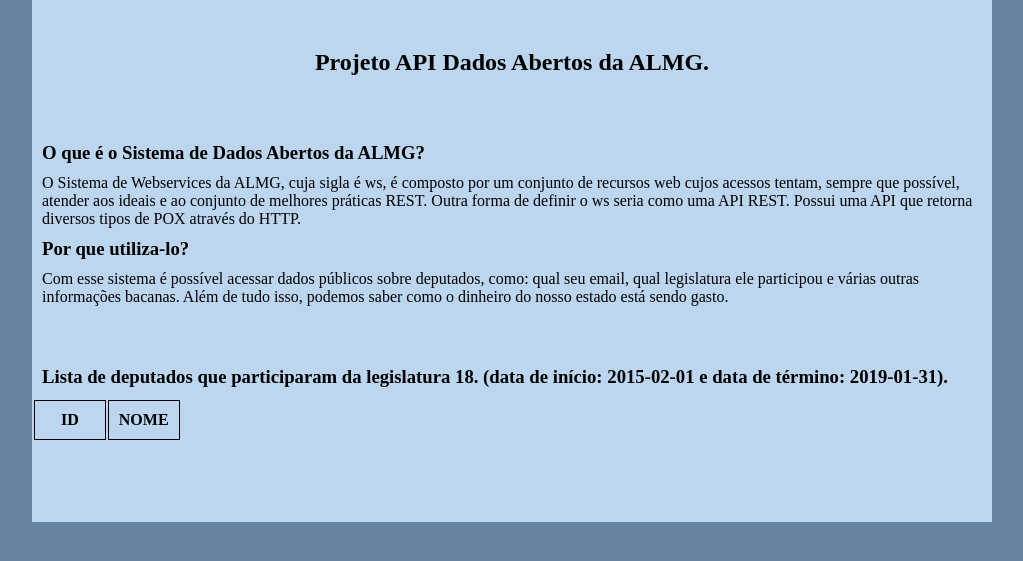
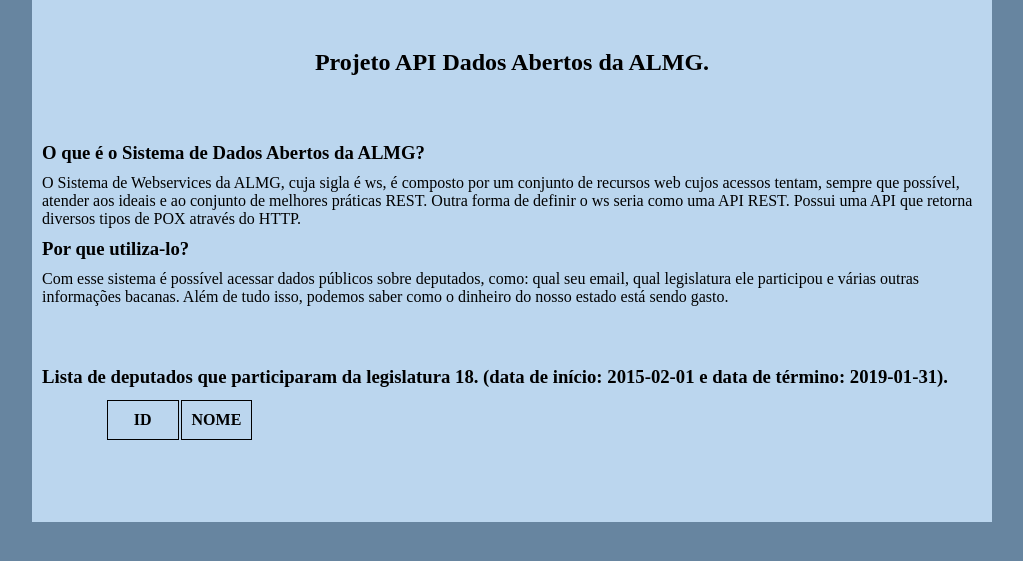
Before and after one commit to ZombieDaniel/DadosALMG, a PHP site: page /consulta.php in a window 1280 px wide. Shown: the part 121-682 px from the top of the page, without its empty margins (128-1151 px from the left). Run offline with PHP 8.4, Linux system fonts and the light colour scheme; data that the repository does not hold is empty.

Commit message:
Update estilo.css

```diff
--- a/estilo.css
+++ b/estilo.css
@@ -8,7 +8,7 @@ td, th{
     border: 1px solid black;
     text-align: center;
     position: relative;
-    left: 0%;
+    left: 50%;
     width: 50%;
     padding: 10px;
 }
```
